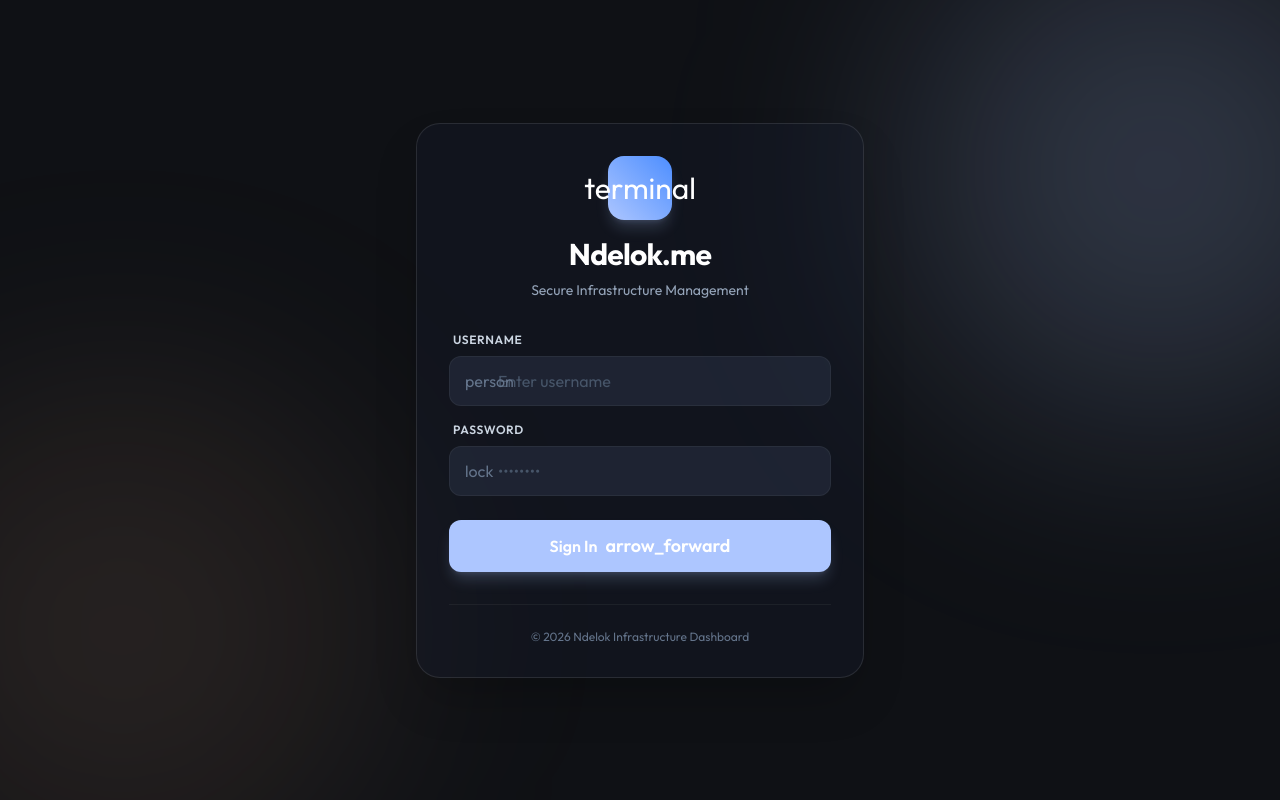
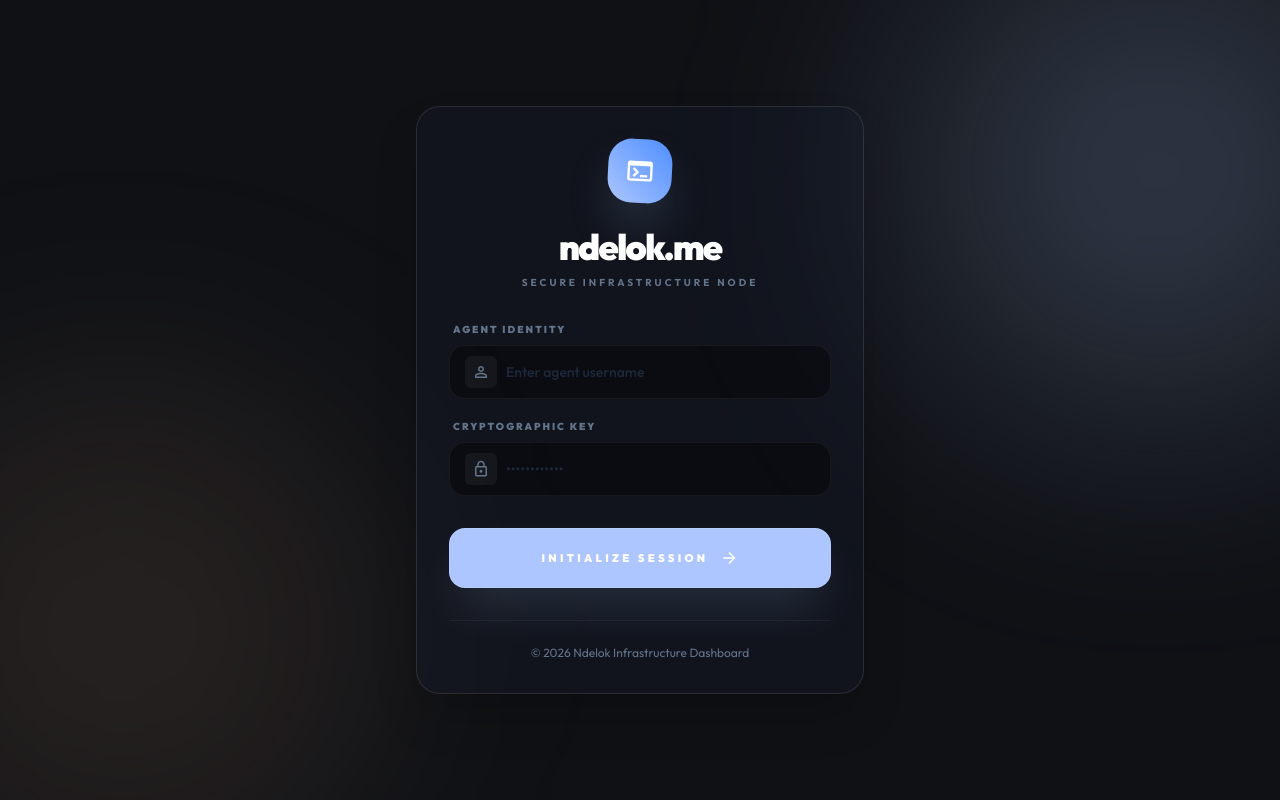
Before and after one commit to dikobokobok/ndelok, a React (Vite) app: page /login in a window 1280 px wide. Built offline with nearby package versions, Linux system fonts and the light colour scheme.

Commit message:
fix: unify dashboard typography (Outfit) and fix login icons

```diff
--- a/index.html
+++ b/index.html
@@ -7,7 +7,7 @@
     <meta name="description" content="ndelok.me – The Observatory. Premium server infrastructure monitoring and management platform." />
     <link rel="preconnect" href="https://fonts.googleapis.com" />
     <link rel="preconnect" href="https://fonts.gstatic.com" crossorigin />
-    <link href="https://fonts.googleapis.com/css2?family=Inter:wght@300;400;500;600;700;800;900&family=JetBrains+Mono:wght@400;700&display=swap" rel="stylesheet" />
+    <link href="https://fonts.googleapis.com/css2?family=Outfit:wght@300;400;500;600;700;800;900&family=JetBrains+Mono:wght@400;700&display=swap" rel="stylesheet" />
     <link href="https://fonts.googleapis.com/css2?family=Material+Symbols+Outlined:opsz,wght,FILL,GRAD@20..48,100..700,0..1,-50..200&display=swap" rel="stylesheet" />
   </head>
   <body>
--- a/src/pages/Login.jsx
+++ b/src/pages/Login.jsx
@@ -46,40 +46,44 @@ export default function Login() {
       <div className="relative z-10 w-full max-w-md animate-in fade-in zoom-in duration-500">
         <div className="bg-surface-container/30 backdrop-blur-xl border border-white/10 rounded-3xl p-8 shadow-2xl">
           <div className="text-center mb-8">
-            <div className="w-16 h-16 bg-gradient-to-tr from-primary to-primary-container rounded-2xl mx-auto flex items-center justify-center mb-4 shadow-lg shadow-primary/20">
-              <span className="material-symbols-rounded text-white text-3xl">terminal</span>
+            <div className="w-16 h-16 bg-gradient-to-tr from-primary to-primary-container rounded-3xl mx-auto flex items-center justify-center mb-6 shadow-2xl shadow-primary/30 rotate-3 hover:rotate-0 transition-transform duration-500">
+              <span className="material-symbols-outlined text-white text-3xl" style={{ fontVariationSettings: "'FILL' 1" }}>terminal</span>
             </div>
-            <h1 className="text-3xl font-bold text-white mb-2 tracking-tight">Ndelok.me</h1>
-            <p className="text-slate-400 text-sm">Secure Infrastructure Management</p>
+            <h1 className="text-4xl font-black text-white mb-2 tracking-tighter">ndelok.me</h1>
+            <p className="text-slate-500 text-[10px] uppercase tracking-[0.3em] font-bold">Secure Infrastructure Node</p>
           </div>
 
-          <form onSubmit={handleLogin} className="space-y-6">
-            <div className="space-y-4">
+          <form onSubmit={handleLogin} className="space-y-8">
+            <div className="space-y-5">
               <div className="group">
-                <label className="block text-slate-300 text-xs font-semibold mb-2 ml-1 uppercase tracking-wider">Username</label>
+                <label className="block text-slate-500 text-[10px] font-black mb-2 ml-1 uppercase tracking-[0.2em]">Agent Identity</label>
                 <div className="relative">
-                   <span className="absolute left-4 top-1/2 -translate-y-1/2 material-symbols-rounded text-slate-500 group-focus-within:text-primary transition-colors">person</span>
+                   <div className="absolute left-4 top-1/2 -translate-y-1/2 w-8 h-8 flex items-center justify-center rounded-lg bg-white/5 group-focus-within:bg-primary/20 transition-all">
+                      <span className="material-symbols-outlined text-slate-500 group-focus-within:text-primary transition-colors text-[18px]">person</span>
+                   </div>
                    <input
                     type="text"
                     value={username}
                     onChange={(e) => setUsername(e.target.value)}
-                    className="w-full bg-surface-container-highest/50 border border-white/5 rounded-xl py-3 pl-12 pr-4 text-white focus:outline-none focus:ring-2 focus:ring-primary/50 focus:bg-surface-container-highest/80 transition-all placeholder:text-slate-600"
-                    placeholder="Enter username"
+                    className="w-full bg-black/40 border border-white/[0.05] rounded-2xl py-4 pl-14 pr-4 text-white text-sm focus:outline-none focus:ring-1 focus:ring-primary focus:border-primary/50 focus:bg-black/60 transition-all placeholder:text-slate-800 font-medium"
+                    placeholder="Enter agent username"
                     required
                   />
                 </div>
               </div>
 
               <div className="group">
-                <label className="block text-slate-300 text-xs font-semibold mb-2 ml-1 uppercase tracking-wider">Password</label>
+                <label className="block text-slate-500 text-[10px] font-black mb-2 ml-1 uppercase tracking-[0.2em]">Cryptographic Key</label>
                 <div className="relative">
-                   <span className="absolute left-4 top-1/2 -translate-y-1/2 material-symbols-rounded text-slate-500 group-focus-within:text-primary transition-colors">lock</span>
+                   <div className="absolute left-4 top-1/2 -translate-y-1/2 w-8 h-8 flex items-center justify-center rounded-lg bg-white/5 group-focus-within:bg-primary/20 transition-all">
+                      <span className="material-symbols-outlined text-slate-500 group-focus-within:text-primary transition-colors text-[18px]">lock</span>
+                   </div>
                    <input
                     type="password"
                     value={password}
                     onChange={(e) => setPassword(e.target.value)}
-                    className="w-full bg-surface-container-highest/50 border border-white/5 rounded-xl py-3 pl-12 pr-4 text-white focus:outline-none focus:ring-2 focus:ring-primary/50 focus:bg-surface-container-highest/80 transition-all placeholder:text-slate-600"
-                    placeholder="••••••••"
+                    className="w-full bg-black/40 border border-white/[0.05] rounded-2xl py-4 pl-14 pr-4 text-white text-sm focus:outline-none focus:ring-1 focus:ring-primary focus:border-primary/50 focus:bg-black/60 transition-all placeholder:text-slate-800 font-medium"
+                    placeholder="••••••••••••"
                     required
                   />
                 </div>
@@ -87,8 +91,8 @@ export default function Login() {
             </div>
 
             {error && (
-              <div className="bg-error/10 border border-error/20 text-error-container text-xs p-3 rounded-lg flex items-center animate-shake">
-                <span className="material-symbols-rounded text-sm mr-2">error</span>
+              <div className="bg-error/10 border border-error/20 text-error-container text-[10px] p-4 rounded-xl flex items-center animate-shake font-bold uppercase tracking-wider backdrop-blur-sm">
+                <span className="material-symbols-outlined text-sm mr-3">report</span>
                 {error}
               </div>
             )}
@@ -96,14 +100,14 @@ export default function Login() {
             <button
               type="submit"
               disabled={isLoading}
-              className="w-full bg-primary hover:bg-primary/90 text-white font-semibold py-3 rounded-xl transition-all shadow-lg shadow-primary/20 flex items-center justify-center space-x-2 disabled:opacity-50 disabled:cursor-not-allowed group active:scale-[0.98]"
+              className="w-full bg-primary hover:bg-primary/90 text-white font-black text-[11px] uppercase tracking-[0.3em] py-5 rounded-2xl transition-all shadow-2xl shadow-primary/20 flex items-center justify-center space-x-3 disabled:opacity-50 disabled:cursor-not-allowed group active:scale-[0.97] border border-white/10"
             >
               {isLoading ? (
                 <span className="w-5 h-5 border-2 border-white/30 border-t-white rounded-full animate-spin"></span>
               ) : (
                 <>
-                  <span>Sign In</span>
-                  <span className="material-symbols-rounded text-lg group-hover:translate-x-1 transition-transform">arrow_forward</span>
+                  <span>Initialize Session</span>
+                  <span className="material-symbols-outlined text-lg group-hover:translate-x-1.5 transition-transform">arrow_forward</span>
                 </>
               )}
             </button>
--- a/tailwind.config.js
+++ b/tailwind.config.js
@@ -57,9 +57,9 @@ export default {
         "on-error-container":       "#ffdad6",
       },
       fontFamily: {
-        headline: ["Inter", "sans-serif"],
-        body:     ["Inter", "sans-serif"],
-        label:    ["Inter", "sans-serif"],
+        headline: ["Outfit", "sans-serif"],
+        body:     ["Outfit", "sans-serif"],
+        label:    ["Outfit", "sans-serif"],
         mono:     ["'JetBrains Mono'", "monospace"],
       },
       borderRadius: {
```
Also changed, not shown: src/database/system-logs.json.
